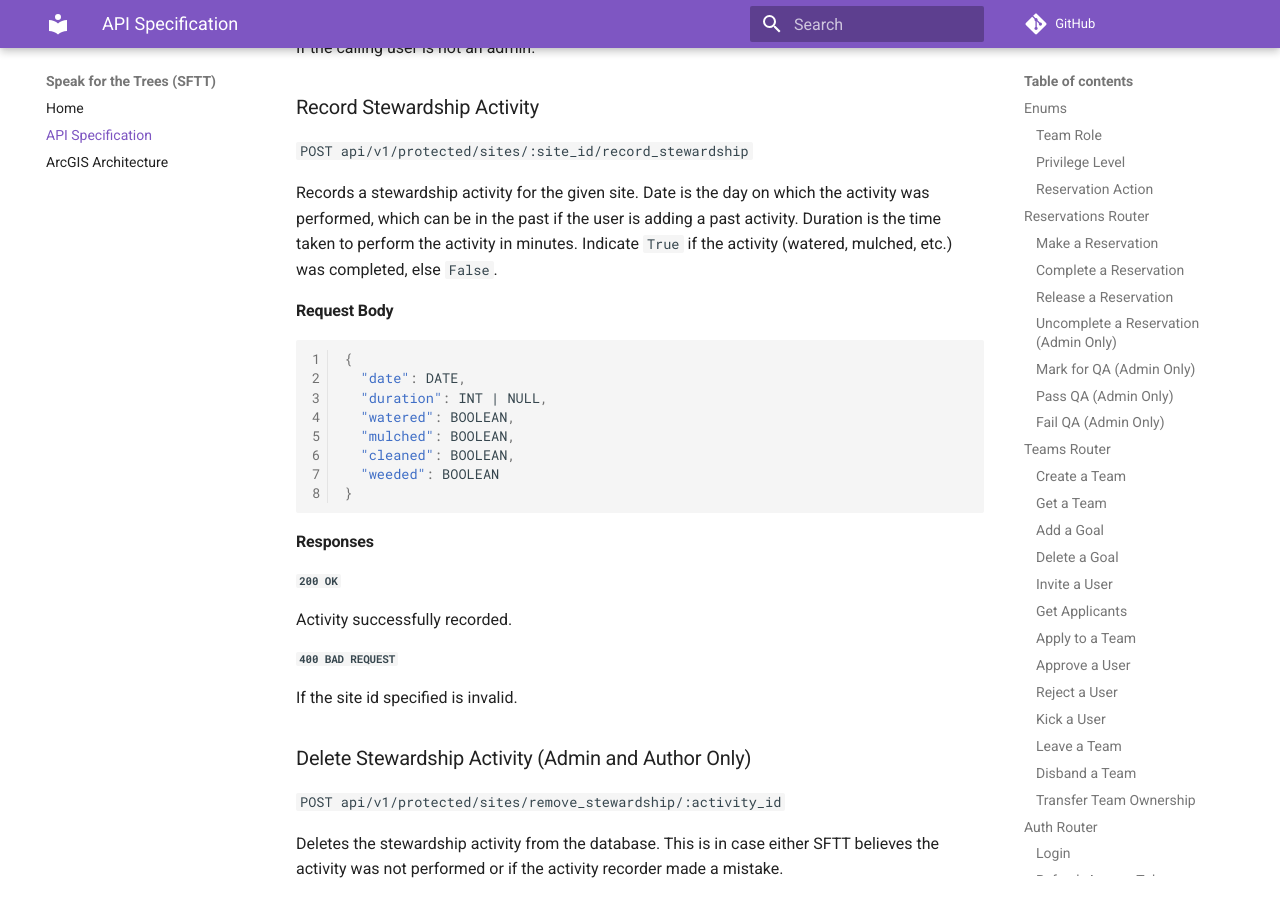
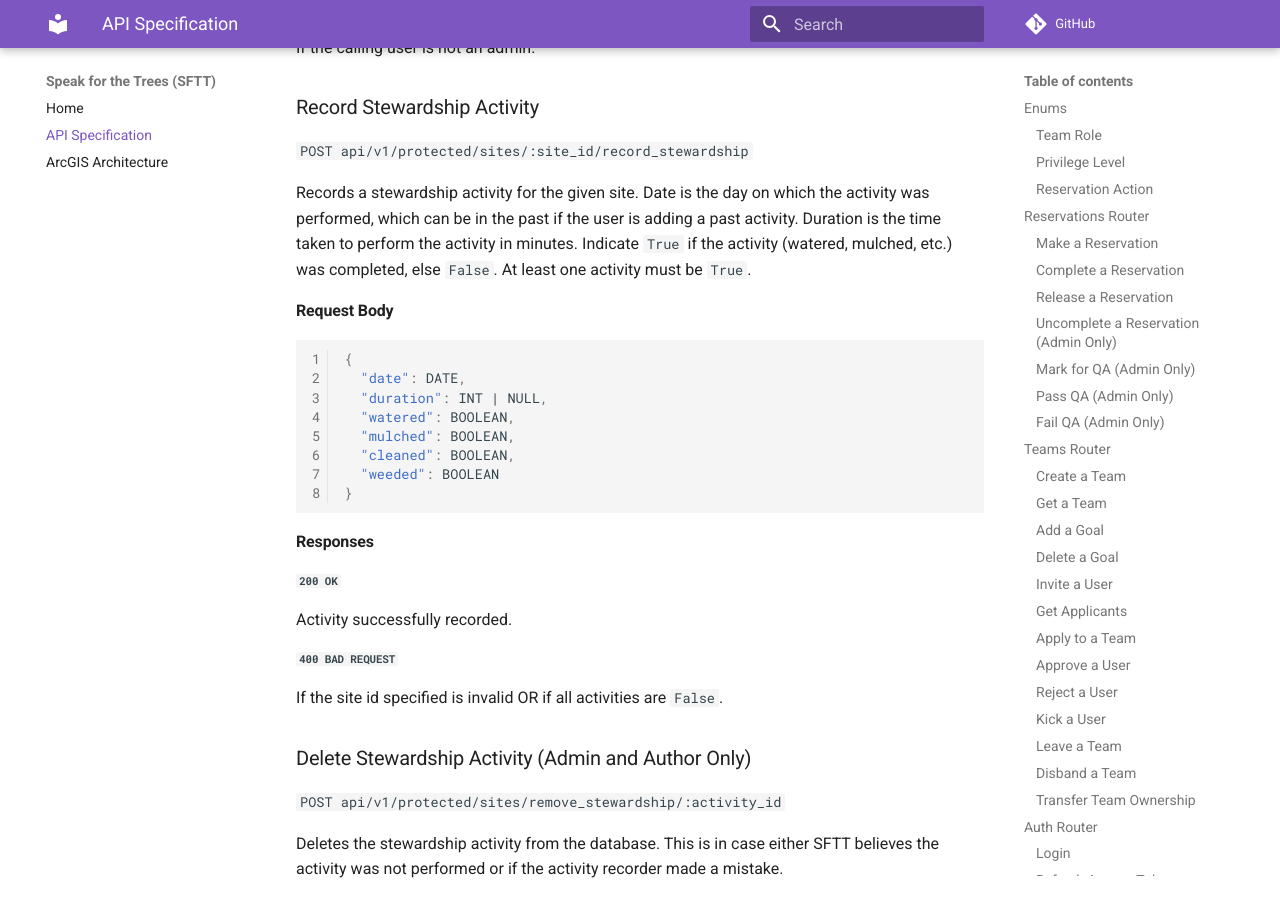
Before and after one commit to Code-4-Community/c4c-dev-docs, an MkDocs documentation site: the page built from docs/sftt/sftt-api-spec.md, in a window 1280 px wide and 900 px high, scrolled down 37791 px. Built offline with MkDocs 1.6.1 and Material for MkDocs 9.7.7, drawn with Linux system fonts in a browser that asks for light colours; comment, search, counter and statistics services are not loaded.

Commit message:
Specified one activity must be true

```diff
--- a/docs/sftt/sftt-api-spec.md
+++ b/docs/sftt/sftt-api-spec.md
@@ -1686,7 +1686,7 @@
 
 `POST api/v1/protected/sites/:site_id/record_stewardship`
 
-Records a stewardship activity for the given site. Date is the day on which the activity was performed, which can be in the past if the user is adding a past activity. Duration is the time taken to perform the activity in minutes. Indicate `True` if the activity (watered, mulched, etc.) was completed, else `False`.
+Records a stewardship activity for the given site. Date is the day on which the activity was performed, which can be in the past if the user is adding a past activity. Duration is the time taken to perform the activity in minutes. Indicate `True` if the activity (watered, mulched, etc.) was completed, else `False`.  At least one activity must be `True`.
 
 #### Request Body
 
@@ -1709,7 +1709,7 @@
 
 ##### `400 BAD REQUEST`
 
-If the site id specified is invalid.
+If the site id specified is invalid OR if all activities are `False`.
 
 ### Delete Stewardship Activity (Admin and Author Only)
 
```
